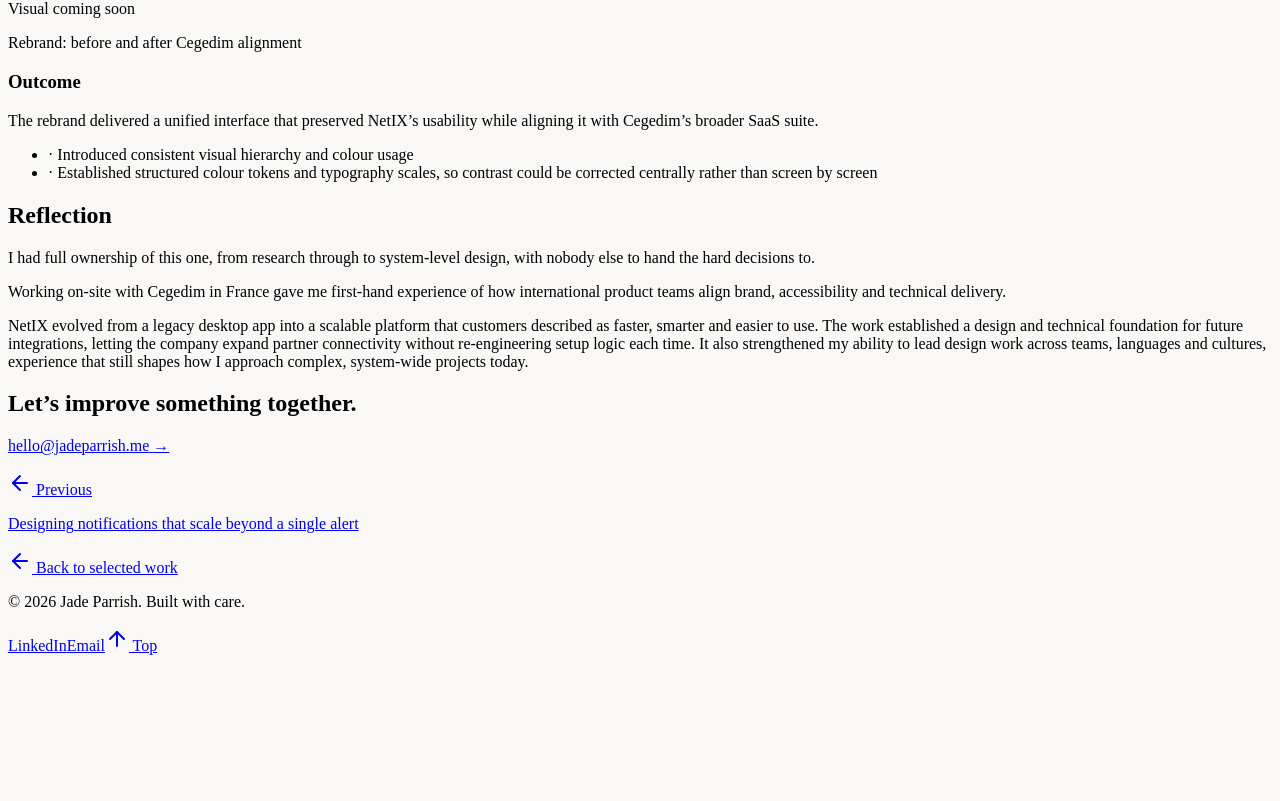
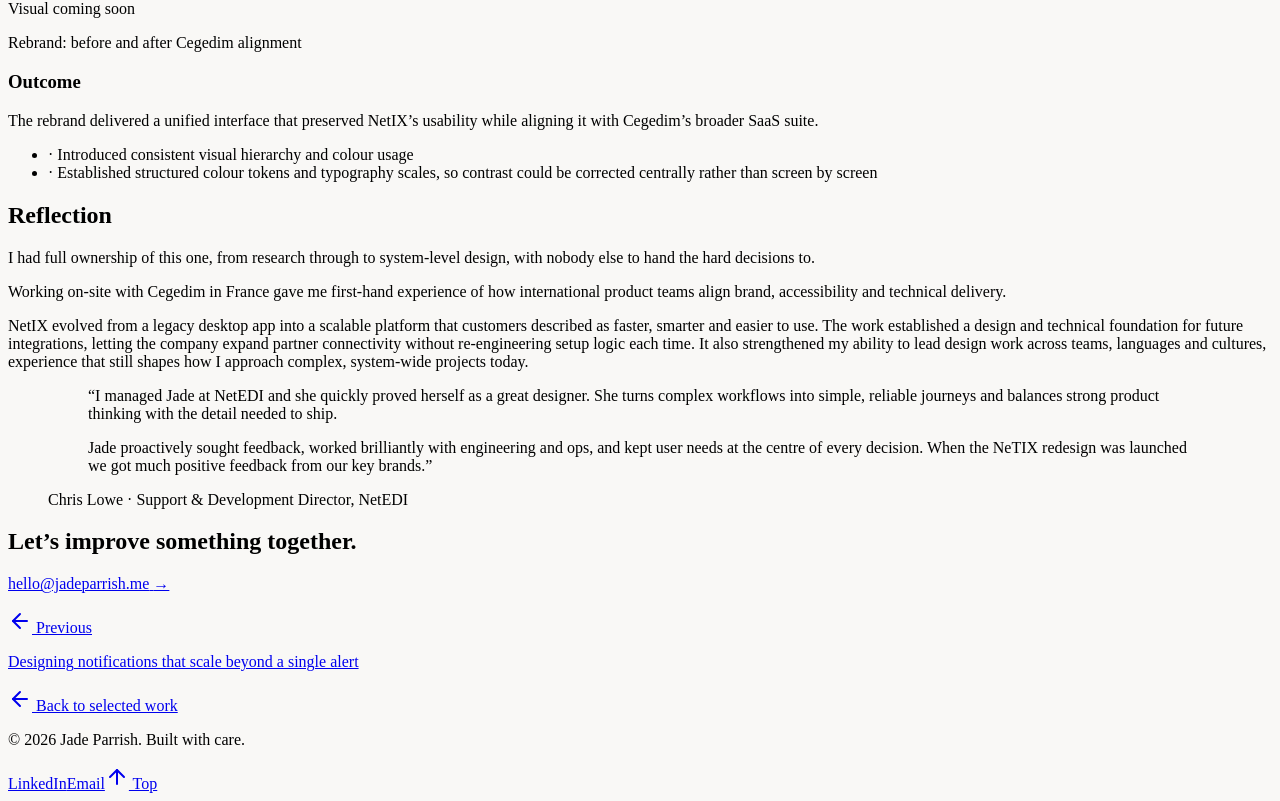
Before and after one commit to jadeparrish/portfolio, a Next.js app: page /work/netix in a window 1280 px wide. Shown: the part 3054-3855 px from the top of the page. Before the commit the page ends 3717 px from the top, so only its background shows below. Built offline with nearby package versions, Linux system fonts and the light colour scheme.

Commit message:
Add Testimonial section to page.js
Added a Testimonial section with quotes about Jade Parrish's work.

```diff
--- a/app/work/netix/page.js
+++ b/app/work/netix/page.js
@@ -1,7 +1,7 @@
 import React from 'react';
 import Link from 'next/link';
 import { ArrowLeft, Image as ImageIcon } from 'lucide-react';
-import { CaseStudyFooter, SiteFooter } from '../../caseStudiesData';
+import { CaseStudyFooter, SiteFooter, Testimonial } from '../../caseStudiesData';
 
 export const metadata = {
   title: 'Making a legacy platform simple, accessible and built to scale: Jade Parrish',
@@ -385,6 +385,25 @@ export default function NetIXCaseStudy() {
           </div>
         </section>
 
+        <section className="py-12 border-b border-neutral-200/80">
+          <Testimonial
+            quote={[
+              <>
+                I managed Jade at NetEDI and she quickly proved herself as a great
+                designer. She turns complex workflows into simple, reliable journeys and
+                balances strong product thinking with the detail needed to ship.
+              </>,
+              <>
+                Jade proactively sought feedback, worked brilliantly with engineering and
+                ops, and kept user needs at the centre of every decision. When the NeTIX
+                redesign was launched we got much positive feedback from our key brands.
+              </>,
+            ]}
+            name="Chris Lowe"
+            role="Support &amp; Development Director, NetEDI"
+          />
+        </section>
+
         <CaseStudyFooter currentSlug="netix" />
       </main>
 
```
